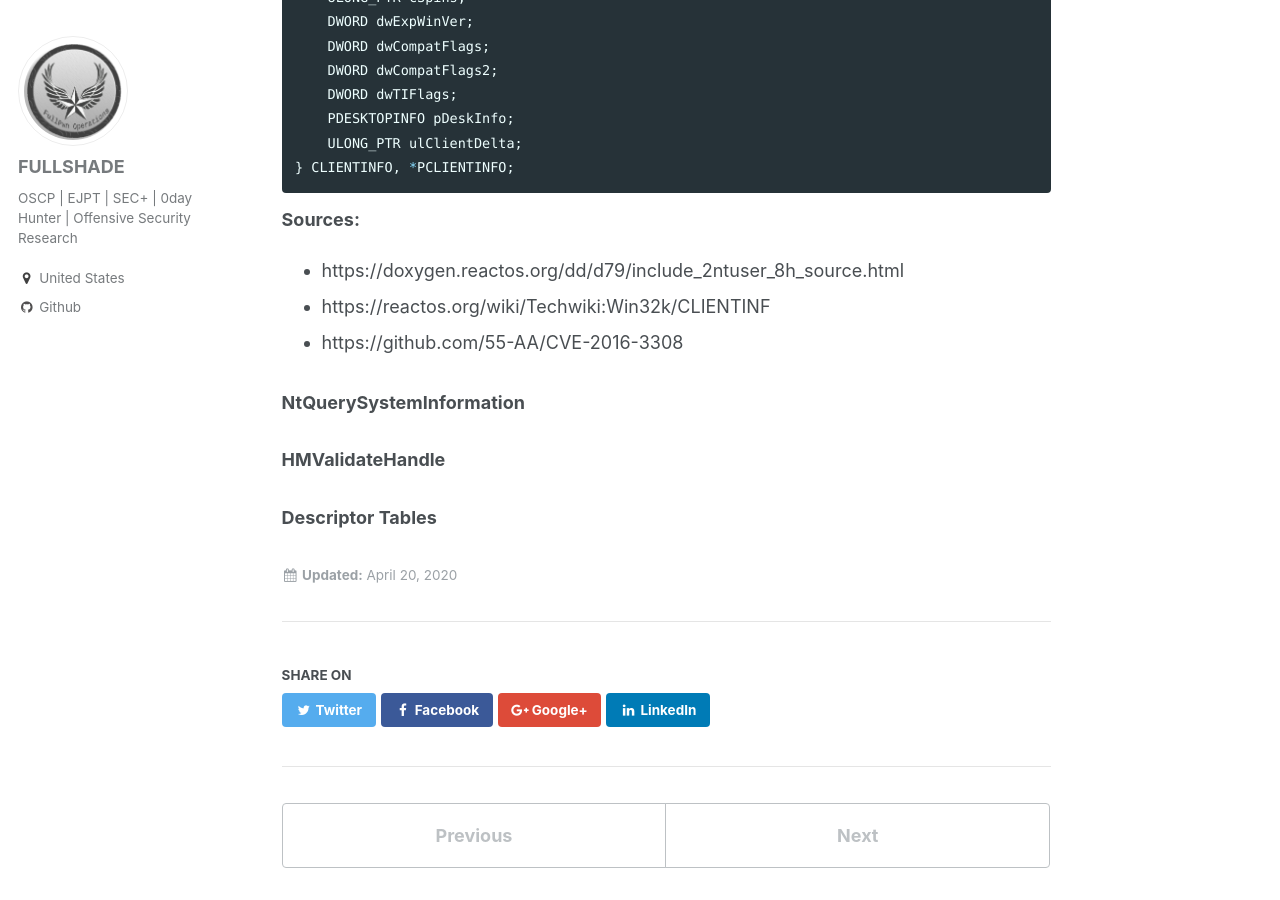
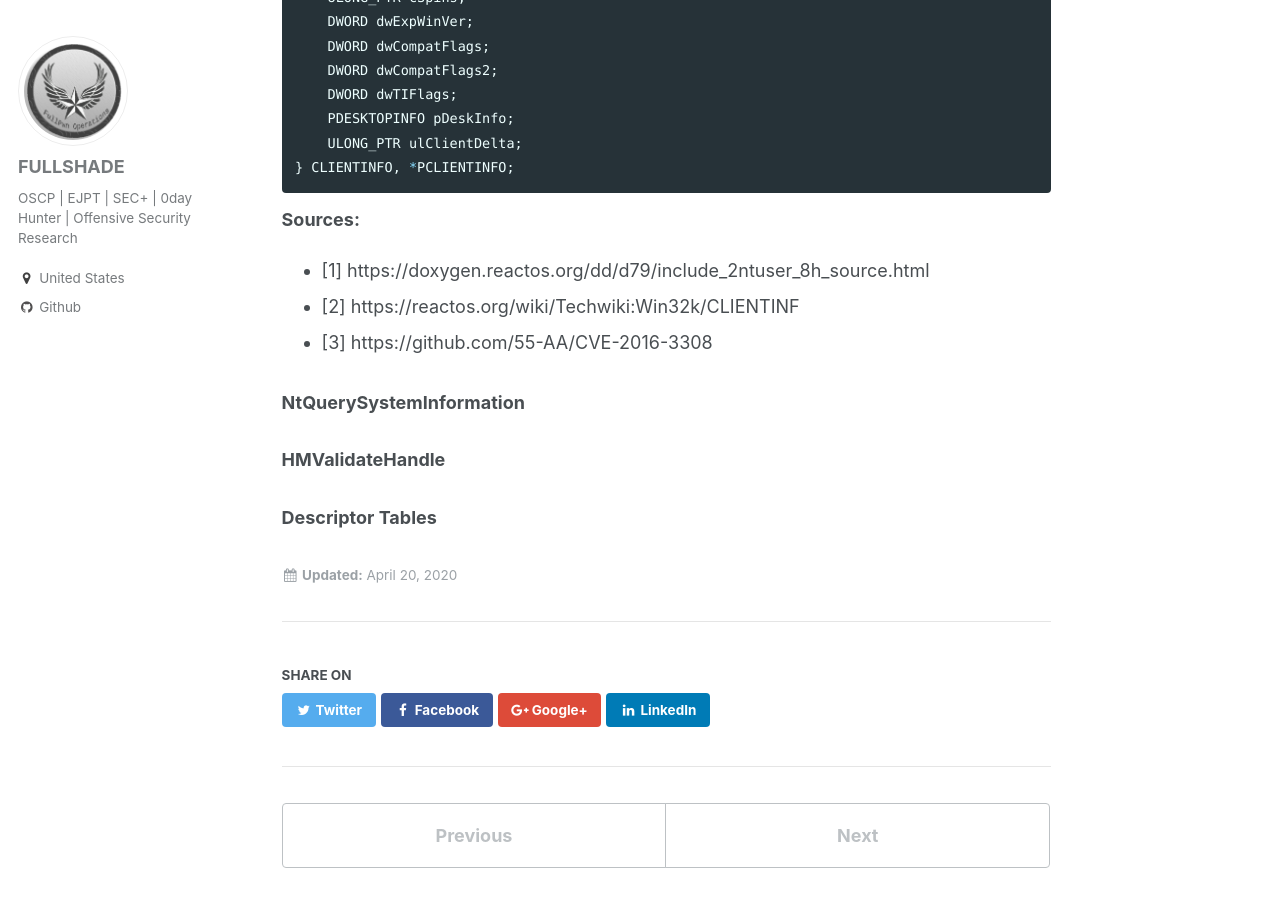
Before and after one commit to asdyxcyxc/FULLSHADE.github.io, a Jekyll site: the page built from _posts/2020-04-20-Windows-10-kaslr-infoleak.md, in a window 1280 px wide and 900 px high, scrolled down 1870 px. Built offline with Jekyll 4.4.1, drawn with Linux system fonts in a browser that asks for light colours; comment, search, counter and statistics services are not loaded.

Commit message:
Update 2020-04-20-Windows-10-kaslr-infoleak.md

````diff
--- a/_posts/2020-04-20-Windows-10-kaslr-infoleak.md
+++ b/_posts/2020-04-20-Windows-10-kaslr-infoleak.md
@@ -57,9 +57,9 @@ typedef struct _CLIENTINFO
 ```
 
 **Sources:**
-- https://doxygen.reactos.org/dd/d79/include_2ntuser_8h_source.html
-- https://reactos.org/wiki/Techwiki:Win32k/CLIENTINF
-- https://github.com/55-AA/CVE-2016-3308
+- [1] https://doxygen.reactos.org/dd/d79/include_2ntuser_8h_source.html
+- [2] https://reactos.org/wiki/Techwiki:Win32k/CLIENTINF
+- [3] https://github.com/55-AA/CVE-2016-3308
 
 ### NtQuerySystemInformation
 ### HMValidateHandle
````
